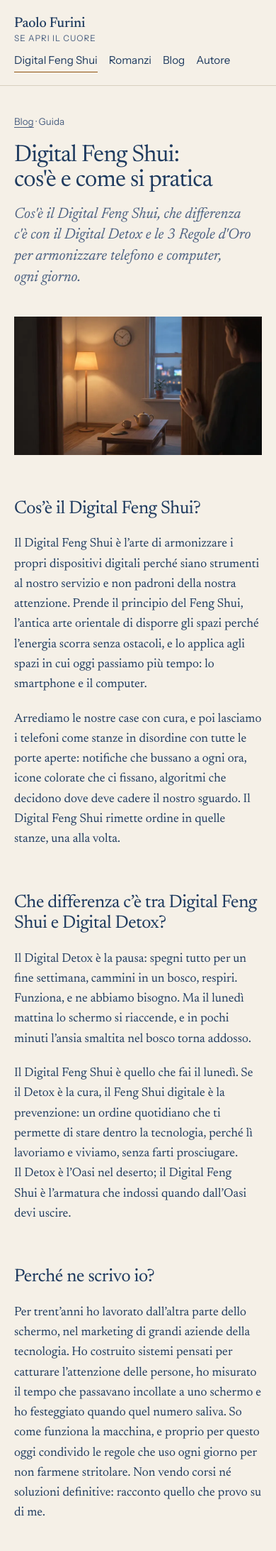
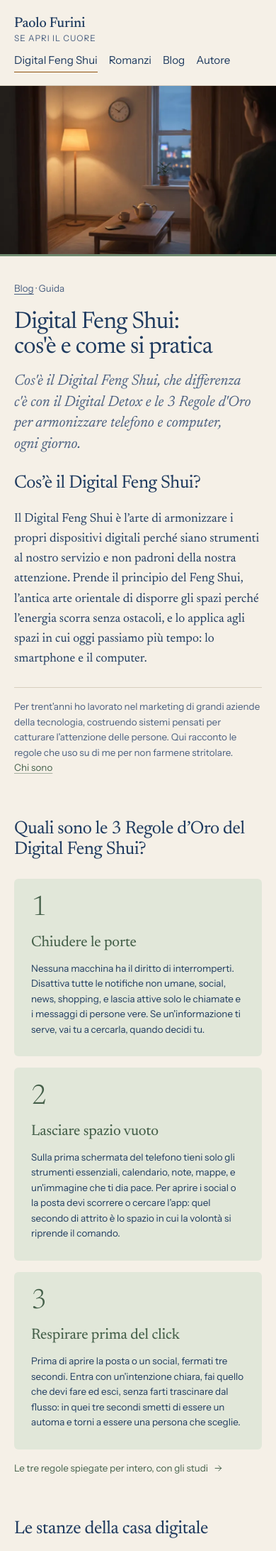
Before and after one commit to paolofurini/seapriilcuore, a Jekyll site: the page built from temi/digital-feng-shui.md, in a window 390 px wide. Shown: the top 2185 px of the page at 71% size. Built offline with Jekyll 4.4.1, drawn with Linux system fonts in a browser that asks for light colours; some of the changed text lies outside the part shown.

Commit message:
Guida DFS nella nuova forma; copertine a tutta larghezza e colonne allineate al menu in tutto il sito
Co-Authored-By: Claude Opus 5.5 <noreply@anthropic.com>
Claude-Session: https://claude.ai/code/session_016SExTNR2mJFJdF2ZXLtJqN

```diff
--- /dev/null
+++ b/_includes/copertina.html
@@ -0,0 +1,8 @@
+{% if page.cover %}
+<figure class="copertina{% if include.classe %} {{ include.classe }}{% endif %}">
+  <picture>
+    <source type="image/webp" srcset="{{ page.cover | append: '-900.webp' | relative_url }} 900w, {{ page.cover | append: '-1600.webp' | relative_url }} 1600w" sizes="100vw">
+    <img src="{{ page.cover | append: '-1600.jpg' | relative_url }}" alt="{{ page.cover_alt }}"{% if page.cover_pos %} style="object-position: center {{ page.cover_pos }}"{% endif %}>
+  </picture>
+</figure>
+{% endif %}
--- a/_layouts/guida.html
+++ b/_layouts/guida.html
@@ -2,14 +2,7 @@
 layout: default
 ---
 <article class="guida">
-  {% if page.cover %}
-  <figure class="g-hero">
-    <picture>
-      <source type="image/webp" srcset="{{ page.cover | append: '-900.webp' | relative_url }} 900w, {{ page.cover | append: '-1600.webp' | relative_url }} 1600w" sizes="100vw">
-      <img src="{{ page.cover | append: '-1600.jpg' | relative_url }}" alt="{{ page.cover_alt }}">
-    </picture>
-  </figure>
-  {% endif %}
+  {% include copertina.html classe='g-hero' %}
   <header class="g-head wrap">
     <p class="post-meta"><a href="{{ '/blog/' | relative_url }}">Blog</a> · {{ page.etichetta | default: "Tema" }}</p>
     <h1 class="page-title">{{ page.title }}</h1>
--- a/_layouts/tema.html
+++ b/_layouts/tema.html
@@ -1,24 +1,17 @@
 ---
 layout: default
 ---
-<article class="page">
+<article class="page{% if page.cover %} con-copertina{% endif %}">
+  {% include copertina.html %}
   <header class="page-head wrap-text">
     <p class="post-meta"><a href="{{ '/blog/' | relative_url }}">Blog</a> · {{ page.etichetta | default: "Tema" }}</p>
     <h1 class="page-title">{{ page.title }}</h1>
     {% if page.description %}<p class="post-dek">{{ page.description }}</p>{% endif %}
   </header>
-  {% if page.cover %}
-  <figure class="post-cover wrap-text">
-    <picture>
-      <source type="image/webp" srcset="{{ page.cover | append: '-900.webp' | relative_url }} 900w, {{ page.cover | append: '-1600.webp' | relative_url }} 1600w" sizes="(min-width: 760px) 700px, 100vw">
-      <img src="{{ page.cover | append: '-1600.jpg' | relative_url }}" alt="{{ page.cover_alt }}">
-    </picture>
-  </figure>
-  {% endif %}
   <div class="prose wrap-text">
     {{ content }}
   </div>
-  <div class="wrap-text" style="margin-top:2.5rem">
+  <div class="wrap-text">
     {% assign articoli = site.posts | where: "tema", page.tema %}
     <ul class="post-list post-list-large">
       {% for x in articoli %}
--- a/assets/css/site.css
+++ b/assets/css/site.css
@@ -76,7 +76,9 @@ a { color: inherit; text-decoration-thickness: 1px; text-underline-offset: 0.2em
 .skip:focus { left: 0.5rem; }
 
 .wrap { width: min(100% - 2.5rem, var(--wrap)); margin-inline: auto; }
-.wrap-text { width: min(100% - 2.5rem, var(--text)); margin-inline: auto; }
+/* Colonna di lettura allineata al menu: parte dallo stesso bordo sinistro, il testo resta largo 40rem */
+.wrap-text { width: min(100% - 2.5rem, var(--wrap)); margin-inline: auto; }
+.wrap-text > * { max-width: var(--text); }
 .wrap-wide { width: min(100% - 2.5rem, 65rem); margin-inline: auto; }
 
 /* Header */
@@ -210,8 +212,11 @@ a:hover .pl-thumb img { transform: scale(1.03); }
 .post-dek { font-size: var(--step-1); font-style: italic; line-height: 1.4; color: var(--ink-soft); margin: 0; text-wrap: pretty; }
 .book-head .collana { margin: 0 0 0.8rem; }
 .book-head .stato { margin-top: 0.4rem; }
-.post-cover { margin: 0 auto clamp(2.5rem, 6vw, 4rem); }
-.post-cover img { width: 100%; }
+/* Copertina a tutta larghezza, subito sotto il menu */
+.copertina { margin: 0; height: clamp(15rem, 38vw, 30rem); overflow: hidden; border-bottom: 3px solid var(--amber); }
+.copertina img { width: 100%; height: 100%; object-fit: cover; object-position: center 45%; display: block; }
+.post.con-copertina, .page.con-copertina { padding-top: 0; }
+.con-copertina > header { padding-top: clamp(2.2rem, 5vw, 3.6rem); }
 
 .prose { font-size: var(--step-0); }
 .prose > * { margin-block: 0; }
@@ -349,8 +354,7 @@ a.book-row:hover .book-row-title { color: var(--amber-deep); }
 
 /* Pagina guida Digital Feng Shui: verde salvia, allineata al menu */
 .guida { --sage: #6f8a6f; --sage-deep: #45604a; --sage-soft: #e1e7d9; padding-bottom: 2rem; }
-.g-hero { margin: 0; height: clamp(15rem, 38vw, 30rem); overflow: hidden; border-bottom: 3px solid var(--sage); }
-.g-hero img { width: 100%; height: 100%; object-fit: cover; object-position: center 45%; display: block; }
+.guida .copertina { border-bottom-color: var(--sage); }
 .g-head { padding-top: clamp(2.2rem, 5vw, 3.6rem); margin-bottom: clamp(1.6rem, 4vw, 2.6rem); }
 .g-head .page-title, .g-head .post-dek { max-width: var(--text); }
 .g-body > * { max-width: var(--text); }
--- a/temi/digital-feng-shui.md
+++ b/temi/digital-feng-shui.md
@@ -10,43 +10,62 @@ cover: /assets/img/blog/digital-feng-shui-guida-cover
 cover_alt: "Una stanza in ordine al tramonto, con una lampada accesa, una teiera e il telefono sul tavolino; fuori dalla finestra la città blu, e una persona di spalle sulla soglia"
 image: /assets/img/blog/digital-feng-shui-guida-cover-1600.jpg
 ---
+{% capture freccia %}<svg class="g-freccia" viewBox="0 0 24 24" aria-hidden="true"><path d="M5 12h14M13 6l6 6-6 6" fill="none" stroke="currentColor" stroke-width="1.6" stroke-linecap="round" stroke-linejoin="round"/></svg>{% endcapture %}
 
 ## Cos'è il Digital Feng Shui?
 
 Il Digital Feng Shui è l'arte di armonizzare i propri dispositivi digitali perché siano strumenti al nostro servizio e non padroni della nostra attenzione. Prende il principio del Feng Shui, l'antica arte orientale di disporre gli spazi perché l'energia scorra senza ostacoli, e lo applica agli spazi in cui oggi passiamo più tempo: lo smartphone e il computer.
 
-Arrediamo le nostre case con cura, e poi lasciamo i telefoni come stanze in disordine con tutte le porte aperte: notifiche che bussano a ogni ora, icone colorate che ci fissano, algoritmi che decidono dove deve cadere il nostro sguardo. Il Digital Feng Shui rimette ordine in quelle stanze, una alla volta.
+<p class="g-autore">Per trent'anni ho lavorato nel marketing di grandi aziende della tecnologia, costruendo sistemi pensati per catturare l'attenzione delle persone. Qui racconto le regole che uso su di me per non farmene stritolare. <a href="{{ '/autore/' | relative_url }}">Chi sono</a></p>
+
+## Quali sono le 3 Regole d'Oro del Digital Feng Shui?
+
+<div class="g-regole g-wide">
+  <div class="g-regola"><span class="g-num" aria-hidden="true">1</span><h3>Chiudere le porte</h3><p>Nessuna macchina ha il diritto di interromperti. Disattiva tutte le notifiche non umane, social, news, shopping, e lascia attive solo le chiamate e i messaggi di persone vere. Se un'informazione ti serve, vai tu a cercarla, quando decidi tu.</p></div>
+  <div class="g-regola"><span class="g-num" aria-hidden="true">2</span><h3>Lasciare spazio vuoto</h3><p>Sulla prima schermata del telefono tieni solo gli strumenti essenziali, calendario, note, mappe, e un'immagine che ti dia pace. Per aprire i social o la posta devi scorrere o cercare l'app: quel secondo di attrito è lo spazio in cui la volontà si riprende il comando.</p></div>
+  <div class="g-regola"><span class="g-num" aria-hidden="true">3</span><h3>Respirare prima del click</h3><p>Prima di aprire la posta o un social, fermati tre secondi. Entra con un'intenzione chiara, fai quello che devi fare ed esci, senza farti trascinare dal flusso: in quei tre secondi smetti di essere un automa e torni a essere una persona che sceglie.</p></div>
+</div>
+
+<p class="g-link"><a href="{{ '/blog/oltre-il-digital-detox-cose-il-digital/' | relative_url }}">Le tre regole spiegate per intero, con gli studi {{ freccia }}</a></p>
+
+## Le stanze della casa digitale
+
+<p class="g-intro">Una stanza alla volta: ogni articolo ne rimette in ordine una.</p>
+
+<ul class="g-stanze g-wide">
+{% for s in site.data.stanze_dfs %}{% if s.url %}  <li><a href="{{ s.url | relative_url }}"><span class="g-stanza">{{ s.nome }}</span><span class="g-frase">{{ s.frase }}</span><span class="g-articolo">{{ s.articolo }}</span>{{ freccia }}</a></li>
+{% endif %}{% endfor %}</ul>
+
+<p class="g-prossime">Prossime stanze: {% assign prossime = site.data.stanze_dfs | where_exp: "s", "s.url == nil" %}{% for s in prossime %}{{ s.nome | downcase }}{% unless forloop.last %} · {% endunless %}{% endfor %}</p>
+
+<div class="g-inizio g-wide">
+<h2>Da dove comincio?</h2>
+<p>Da una sera e una tazza di tè. Stasera spegni tutte le notifiche che non vengono da una persona: bastano pochi minuti, ed è la prima regola. Poi, quando vuoi, scegli una stanza e rimettila in ordine.</p>
+</div>
+
+## Domande e risposte sul Digital Feng Shui
+
+<div class="g-faq">
+{% for q in site.data.faq_dfs %}{% unless q.solo_schema %}<details><summary><h3>{{ q.domanda }}</h3></summary><p>{{ q.risposta }}</p></details>
+{% endunless %}{% endfor %}</div>
+
+<p class="g-nota">Gli studi citati, con i link, sono nell'articolo <a href="{{ '/blog/oltre-il-digital-detox-cose-il-digital/' | relative_url }}">Cos'è il Digital Feng Shui e perché il Digital Detox non basta</a>.</p>
 
 ## Che differenza c'è tra Digital Feng Shui e Digital Detox?
 
 Il Digital Detox è la pausa: spegni tutto per un fine settimana, cammini in un bosco, respiri. Funziona, e ne abbiamo bisogno. Ma il lunedì mattina lo schermo si riaccende, e in pochi minuti l'ansia smaltita nel bosco torna addosso.
 
-Il Digital Feng Shui è quello che fai il lunedì. Se il Detox è la cura, il Feng Shui digitale è la prevenzione: un ordine quotidiano che ti permette di stare dentro la tecnologia, perché lì lavoriamo e viviamo, senza farti prosciugare. Il Detox è l'Oasi nel deserto; il Digital Feng Shui è l'armatura che indossi quando dall'Oasi devi uscire.
+Il Digital Feng Shui è quello che fai il lunedì. Se il Detox è la cura, il Feng Shui digitale è la prevenzione: un ordine quotidiano che ti permette di stare dentro la tecnologia, perché lì lavoriamo e viviamo, senza farti prosciugare. Il Detox è l'Oasi nel deserto; il Digital Feng Shui è l'armatura che indossi quando dall'Oasi devi uscire. Se senti il bisogno di staccare del tutto, prima, c'è la pagina sul [Digital Detox]({{ '/temi/digital-detox/' | relative_url }}).
 
-## Perché ne scrivo io?
+## Tutti gli articoli sul Digital Feng Shui
 
-Per trent'anni ho lavorato dall'altra parte dello schermo, nel marketing di grandi aziende della tecnologia. Ho costruito sistemi pensati per catturare l'attenzione delle persone, ho misurato il tempo che passavano incollate a uno schermo e ho festeggiato quando quel numero saliva. So come funziona la macchina, e proprio per questo oggi condivido le regole che uso ogni giorno per non farmene stritolare. Non vendo corsi né soluzioni definitive: racconto quello che provo su di me.
+{% assign articoli = site.posts | where: "tema", "Digital Feng Shui" %}
+<ul class="post-list">
+{% for x in articoli %}  <li><a href="{{ x.url | relative_url }}"><span class="pl-title">{{ x.title }}</span><span class="pl-date">{% include data-it.html date=x.date %}</span></a></li>
+{% endfor %}</ul>
 
-## Quali sono le 3 Regole d'Oro del Digital Feng Shui?
-
-**1. Chiudere le porte.** Nessuna macchina ha il diritto di interromperti. Disattiva tutte le notifiche non umane, social, news, shopping, e lascia attive solo le chiamate e i messaggi di persone vere. Se un'informazione ti serve, vai tu a cercarla, quando decidi tu.
-
-**2. Lasciare spazio vuoto.** Sulla prima schermata del telefono tieni solo gli strumenti essenziali, calendario, note, mappe, e un'immagine che ti dia pace. Per aprire i social o la posta devi scorrere o cercare l'app. Quel secondo di attrito è lo spazio in cui la volontà si riprende il comando.
-
-**3. Respirare prima del click.** Prima di aprire la posta o un social, fermati tre secondi. Entra con un'intenzione chiara, fai quello che devi fare ed esci, senza farti trascinare dal flusso. In quei tre secondi smetti di essere un automa e torni a essere una persona che sceglie.
-
-## Da dove comincio?
-
-Da una sera e una tazza di tè. In [Il mio iPhone era una slot machine]({{ '/blog/il-mio-iphone-era-una-slot-machine/' | relative_url }}) racconto come ho riorganizzato il mio telefono passo per passo; in [Oltre il Digital Detox]({{ '/blog/oltre-il-digital-detox-cose-il-digital/' | relative_url }}) trovi le tre regole spiegate per intero; in [La posta che non comanda più]({{ '/blog/la-posta-che-non-comanda-piu/' | relative_url }}) racconto come ho rimesso in ordine la casella email. Se invece senti il bisogno di staccare del tutto, prima, c'è la pagina sul [Digital Detox]({{ '/temi/digital-detox/' | relative_url }}).
-
-## Domande e risposte sul Digital Feng Shui
-
-{% for q in site.data.faq_dfs %}{% unless q.solo_schema %}
-### {{ q.domanda }}
-
-{{ q.risposta }}
-{% endunless %}{% endfor %}
-
-Gli studi citati, con i link, sono nell'articolo [Cos'è il Digital Feng Shui e perché il Digital Detox non basta]({{ '/blog/oltre-il-digital-detox-cose-il-digital/' | relative_url }}).
-
-## Gli articoli sul Digital Feng Shui
+<div class="g-newsletter">
+<h2>Una stanza alla volta, nella posta</h2>
+<p>Quando esce un nuovo articolo ti scrivo una lettera, e niente altro.</p>
+{% include newsletter.html %}
+</div>
```
Also changed, not shown: other parts of temi/digital-feng-shui.md (+1 -1 lines), _layouts/post.html (+2 -9 lines), temi/digital-feng-shui-prova.md (deleted, +0 -73 lines).
